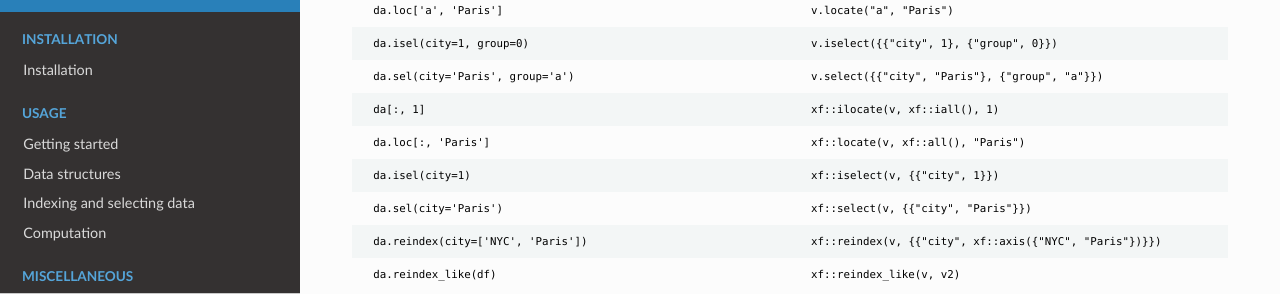
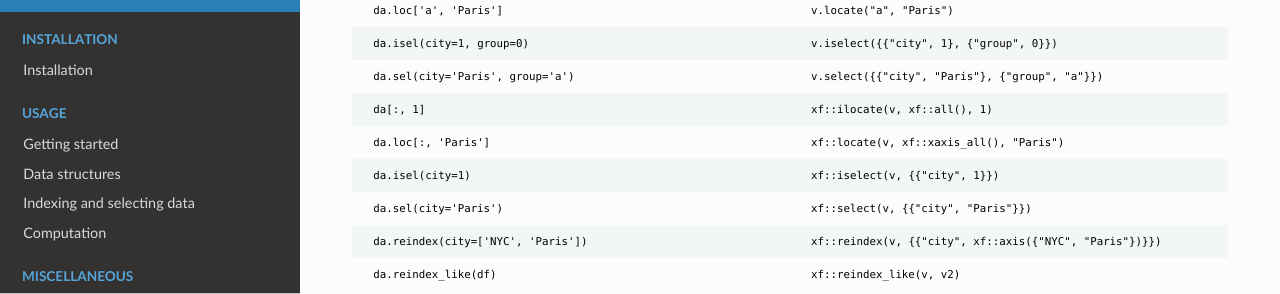
Before and after one commit to xtensor-stack/xframe, a Sphinx documentation site: the page built from docs/source/xarray.rst, in a window 1280 px wide and 900 px high, scrolled down 385 px. Shown: the part 157-451 px from the top of the window. Built offline with Sphinx 7.4.7 and the Read the Docs theme 2.0.0, drawn with Linux system fonts in a browser that asks for light colours.

Commit message:
cheatsheet fixed

```diff
--- a/docs/source/xarray.rst
+++ b/docs/source/xarray.rst
@@ -102,9 +102,9 @@ Indexing
 +-----------------------------------------------+-------------------------------------------------------------+
 | ``da.sel(city='Paris', group='a')``           | ``v.select({{"city", "Paris"}, {"group", "a"}})``           |
 +-----------------------------------------------+-------------------------------------------------------------+
-| ``da[:, 1]``                                  | ``xf::ilocate(v, xf::iall(), 1)``                           |
+| ``da[:, 1]``                                  | ``xf::ilocate(v, xf::all(), 1)``                            |
 +-----------------------------------------------+-------------------------------------------------------------+
-| ``da.loc[:, 'Paris']``                        | ``xf::locate(v, xf::all(), "Paris")``                       |
+| ``da.loc[:, 'Paris']``                        | ``xf::locate(v, xf::xaxis_all(), "Paris")``                 |
 +-----------------------------------------------+-------------------------------------------------------------+
 | ``da.isel(city=1)``                           | ``xf::iselect(v, {{"city", 1}})``                           |
 +-----------------------------------------------+-------------------------------------------------------------+
```
Also changed, not shown: README.md (+1 -0 lines).
